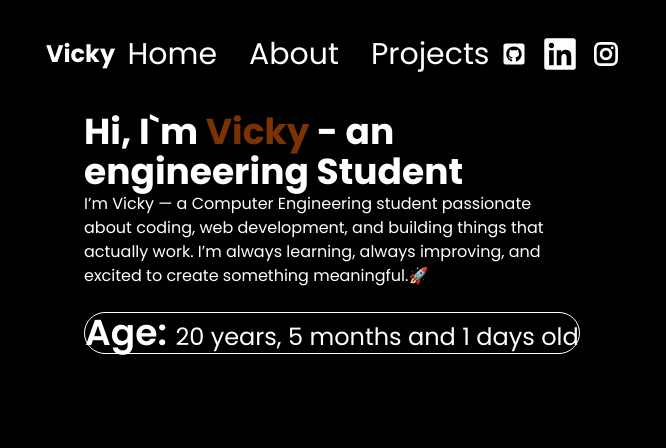
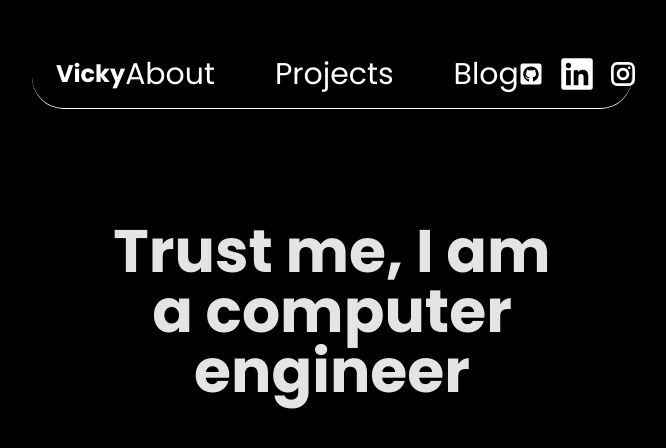
Before and after one commit to vicks321/portfolio-web, a React app: page /about in a window 1280 px wide. Shown: the top 448 px of the page, without its empty margins (308-974 px from the left). Built offline with nearby package versions, Linux system fonts and the light colour scheme; the HTML template or start-up script is replaced by a standard one.

Commit message:
responsive design

```diff
--- a/package.json
+++ b/package.json
@@ -14,6 +14,7 @@
     "react": "^19.2.0",
     "react-dom": "^19.2.0",
     "react-icons": "^5.5.0",
+    "react-router-dom": "^7.12.0",
     "tailwindcss": "^4.1.18"
   },
   "devDependencies": {
--- a/src/App.jsx
+++ b/src/App.jsx
@@ -2,14 +2,25 @@ import React from 'react'
 import Navbar from './components/Navbar'
 import Home from './pages/Home'
 import AgeCounter from './pages/Dob'
+import About from './pages/About'
+import { BrowserRouter as Router, Routes, Route } from "react-router-dom"
+import Projects from './pages/Projects'
 
 const App = () => {
   return (
     <>
     <Navbar/>
 
-    <Home/>
-     <AgeCounter/>
+
+
+    <Router>
+      <Routes>
+        <Route path="/" element={<Home/>} />
+        <Route path="/about" element={<About/>} />
+        <Route path="/projects" element={<Projects/>} />
+      </Routes>
+    </Router>
+
     </>
 
   )
--- a/src/components/Navbar.jsx
+++ b/src/components/Navbar.jsx
@@ -6,15 +6,19 @@ const Navbar = () => {
   const [isOpen, setIsOpen] = useState(false);
 
   return (
-    <nav className=" w-[50%] mx-auto rounded-4xl px-6 py-4 flex justify-between items-center">
+    <nav className=" border-b md:w-[50%] mx-auto rounded-4xl px-6 py-4 flex justify-between items-center">
       {/* Logo / Title */}
-      <div className="text-2xl font-bold text-white">Vicky</div>
+      <div className=" text-2xl font-bold text-white hover:cursor">
+       <a href="/">Vicky</a>
+        </div>
 
       {/* Desktop Links */}
-      <div className="hidden text-3xl md:flex gap-8 items-center text-white ">
-        <a href="" className="hover:cursor">Home</a>
-        <a href="" className="hover:cursor">About</a>
-        <a href="" className="hover:cursor">Projects</a>
+      <div className="hidden text-3xl md:flex gap-15 items-center text-white ">
+
+
+        <a href="/about" className="hover:cursor">About</a>
+        <a href="/projects" className="hover:cursor">Projects</a>
+        <a href="https://vicks.hashnode.dev" className="hover:cursor">Blog</a>
       </div>
 
       {/* Desktop Icons */}
@@ -32,9 +36,11 @@ const Navbar = () => {
       {/* Mobile Dropdown */}
       {isOpen && (
         <div className=" top-20 left-0 w-full flex flex-col items-center gap-4 py-4 md:hidden">
-          <a href="#home" className="text-white text-lg">Home</a>
-          <a href="#about" className="text-white text-lg">About</a>
-          <a href="" className="text-white text-lg">Projects</a>
+
+
+          <a href="/about" className="text-white text-lg">About</a>
+          <a href="/projects" className="text-white text-lg">Projects</a>
+          <a href="https://vicks.hashnode.dev" className="text-white text-lg">Blog</a>
           <div className="flex gap-4 text-2xl">
             <a href="https://github.com/vicks321" className="text-white"><FaGithubSquare /></a>
             <a href="https://www.linkedin.com/in/vicky-sah-707954350" className="text-white text-3xl"><FaLinkedin /></a>
--- a/src/index.css
+++ b/src/index.css
@@ -8,7 +8,8 @@
 }
 
 body {
-  margin: var(--page-padding);
+  margin: 20px;
+  padding: 20px;
   background-color: black;
   color: white;
   font-family: "Poppins", sans-serif;
--- a/src/pages/About.jsx
+++ b/src/pages/About.jsx
@@ -2,7 +2,9 @@ import React from 'react'
 
 const About = () => {
   return (
-    <div>About</div>
+    <div className='md:w-[40%] flex mx-auto justify-center text-center text-4xl items-center'>
+      <a className='font-bold text-6xl text-zinc-200 mt-28'>Trust me, I am a computer engineer</a>
+    </div>
   )
 }
 
--- a/src/pages/Home.jsx
+++ b/src/pages/Home.jsx
@@ -3,10 +3,12 @@ import AgeCounter from './Dob'
 
 const Home = () => {
   return (
-    <div className='w-[40%] flex mx-auto mt-6 '>
+    <div className='md:w-[40%] flex mx-auto mt-6 '>
       <div>
         <h1 className='text-4xl  font-bold'>Hi, I`m <span className='font-extoldrab text-amber-900'>Vicky</span> - an engineering Student</h1>
-        <p>I’m Vicky — a Computer Engineering student passionate about coding, web development, and building things that actually work. I’m always learning, always improving, and excited to create something meaningful.🚀</p>
+
+        <p className='mt-3'>I’m Vicky — a Computer Engineering student passionate about coding, web development, and building things that actually work. I’m always learning, always improving, and excited to create something meaningful.🚀</p>
+        <AgeCounter/>
       </div>
 
 
--- a/src/pages/Projects.jsx
+++ b/src/pages/Projects.jsx
@@ -0,0 +1,11 @@
+import React from 'react'
+
+const Projects = () => {
+  return (
+    <div className='md:w-[40%] flex mx-auto justify-center text-center text-4xl items-center'>
+      <a className='font-bold text-6xl text-zinc-200 mt-28'>Under Construction</a>
+    </div>
+  )
+}
+
+export default Projects
```
Also changed, not shown: 1 other file (tests, documents, lock files or other folders).
